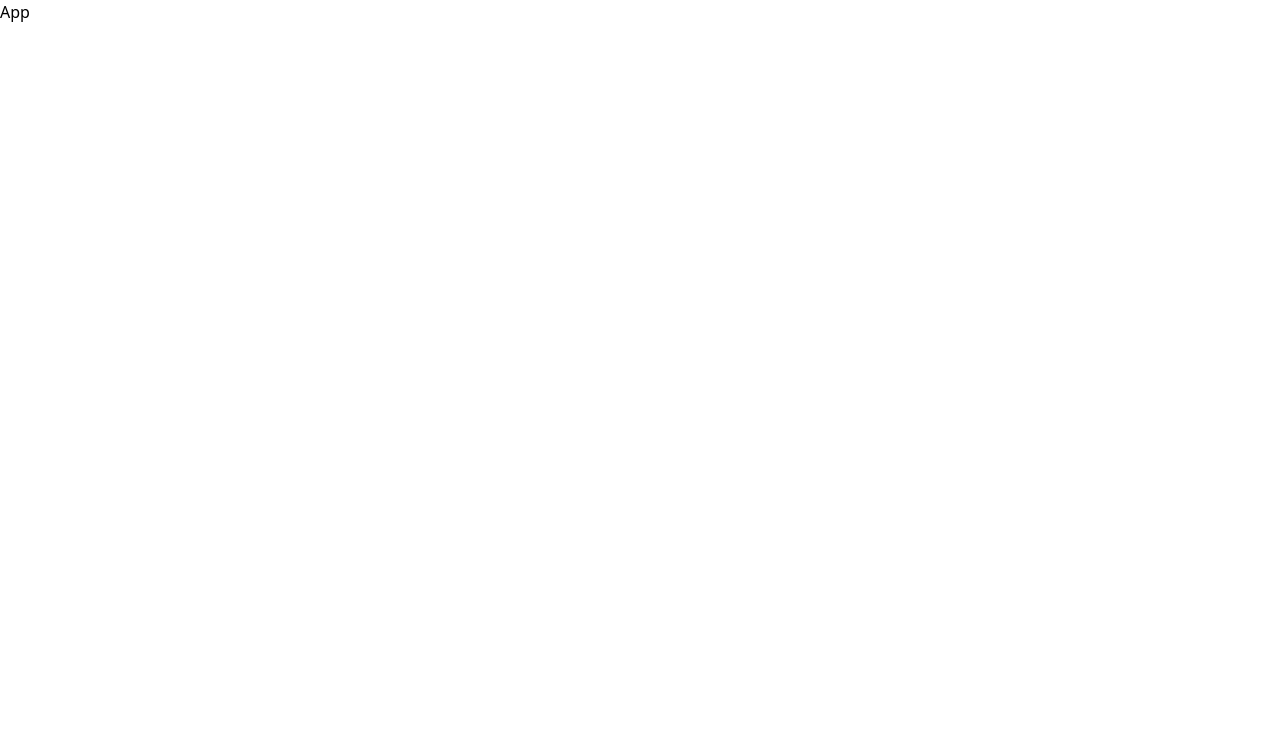
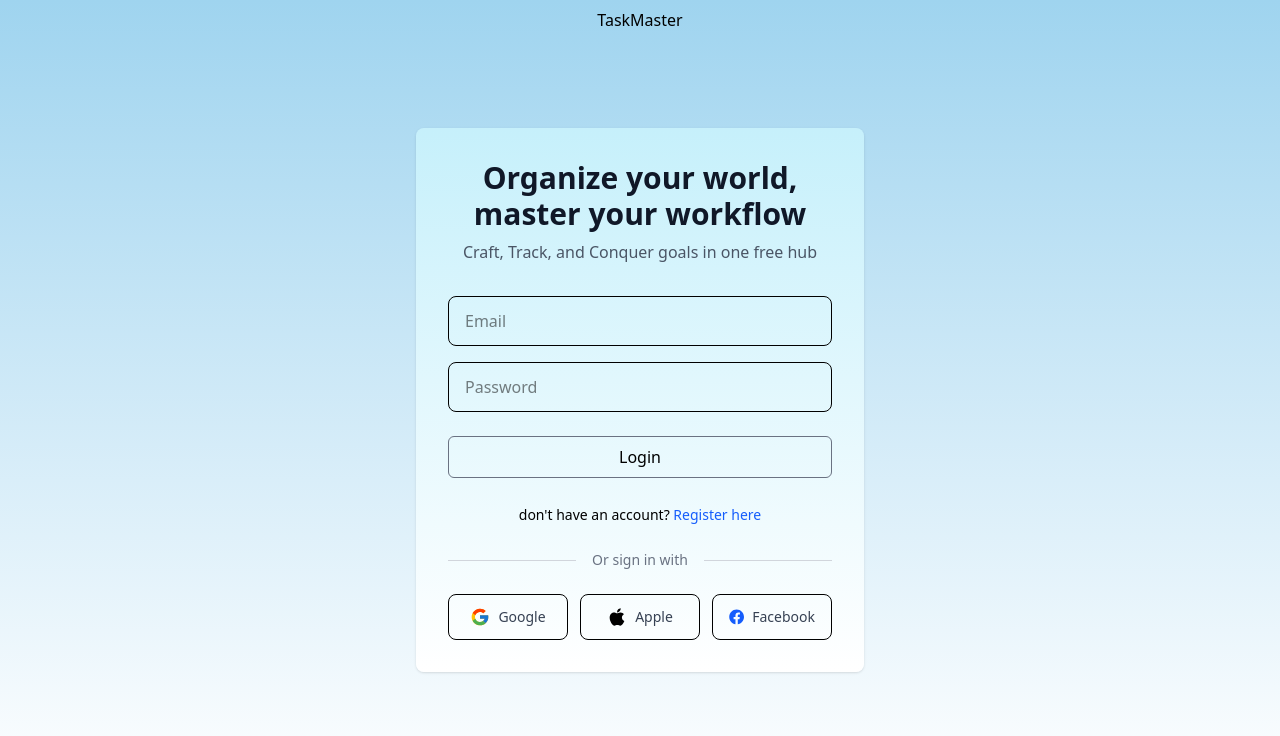
Before and after one commit to vk-cb/tasks-frontend, a React (Vite) app: page / in a window 1280 px wide. Shown: the top 736 px of the page. Built offline with nearby package versions, Linux system fonts and the light colour scheme.

Commit message:
login page

```diff
--- a/src/App.tsx
+++ b/src/App.tsx
@@ -1,8 +1,11 @@
+import Login from "./pages/auth/Login"
 
 
 const App = () => {
   return (
-    <div className='text-midnight'>App</div>
+    <div className='text-midnight'>
+      <Login/>
+    </div>
   )
 }
 
--- a/src/components/button/Button.tsx
+++ b/src/components/button/Button.tsx
@@ -1,26 +1,24 @@
 import React from "react";
 interface ButtonProps {
-    button_text: string;
-    width?: string;
-    height?: string;
+  type?: "button" | "submit" | "reset";
+    text: string;
     padding?: string;
     borderRadius?: string;
     icon_left?: React.ReactNode;
     icon_right?: React.ReactNode;
-    second_className?: string;
+    className?: string;
     onClick?: () => void;
     variant?: "primary" | "secondary" | "danger" | "success" | "warning" | "outline";
 }
 
 const Button = ({
-  button_text,
-  width = "auto",
-  height = "auto",
+  type = "button",
+  text,
   padding = "px-4 py-2",
   borderRadius = "rounded-md",
   icon_left,
   icon_right,
-  second_className = "",
+  className = "",
   onClick,
   variant = "primary",
   ...props
@@ -32,18 +30,18 @@ const Button = ({
     danger: "bg-red-500 text-white hover:bg-red-600",
     success: "bg-green-500 text-white hover:bg-green-600",
     warning: "bg-yellow-500 text-white hover:bg-yellow-600",
-    outline: "border border-gray-500 text-gray-500 hover:bg-gray-100",
+    outline: "border border-gray-500 text-black hover:bg-gray-100",
   };
 
   return (
     <button
-      className={`flex items-center justify-center ${padding} ${borderRadius} ${variants[variant]} ${second_className}`}
-      style={{ width, height }}
+      className={`flex items-center justify-center ${padding} ${borderRadius} ${variants[variant]} ${className}`}
       onClick={onClick}
       {...props}
+      type={type}
     >
       {icon_left && <span className="mr-2">{icon_left}</span>}
-      <span>{button_text}</span>
+      <span>{text}</span>
       {icon_right && <span className="ml-2">{icon_right}</span>}
     </button>
   );
--- /dev/null
+++ b/src/components/ui/socialButton/SocialButton.tsx
@@ -0,0 +1,17 @@
+import { FC, ReactNode } from 'react';
+
+interface SocialButtonProps {
+  icon: ReactNode;
+  provider: string;
+}
+const SocialButton: FC<SocialButtonProps>  = ({ icon, provider }) => (
+    <button
+      className="flex items-center justify-center space-x-2 py-3 px-4 border rounded-lg hover:bg-gray-50 transition-colors"
+      type="button"
+    >
+      {icon}
+      <span className="text-sm font-medium text-gray-700">{provider}</span>
+    </button>
+  );
+
+  export default SocialButton;
--- a/src/pages/auth/Login.tsx
+++ b/src/pages/auth/Login.tsx
@@ -1,9 +1,89 @@
-import React from 'react'
+// import React from 'react'
+
+// const Login = () => {
+//   return (
+//     <div className="flex justify-center items-center  bg-linear-to-b from-[#9fd4ef] to-white min-h-screen">
+
+//       <div className="#c6f0fb">
+
+//       </div>
+//     </div>
+//   )
+// }
+
+// export default Login
+import { useState } from 'react';
+import { FcGoogle } from 'react-icons/fc';
+import { FaApple, FaFacebook } from 'react-icons/fa';
+import SocialButton from '../../components/ui/socialButton/SocialButton';
+import Button from '../../components/button/Button';
 
 const Login = () => {
+  const [email, setEmail] = useState('');
+  const [password, setPassword] = useState('');
+
+  const handleSubmit = (e:any) => {
+    e.preventDefault();
+  };
+
   return (
-    <div>Login</div>
-  )
-}
+    <div className=" bg-linear-to-b from-[#9fd4ef] to-white min-h-screen flex flex-col items-center justify-center sm:p-4 p-1 relative">
+      <p className='absolute top-2'>TaskMaster</p>
+      <div className="max-w-md w-full bg-linear-to-b from-[#c6f0fb] to-white p-8 rounded-lg shadow-sm">
+        <div className="text-center mb-8">
+          <h1 className="text-3xl font-bold text-gray-900 mb-2">
+          Organize your world, master your workflow
+          </h1>
+          <p className="text-gray-600">
+          Craft, Track, and Conquer goals in one free hub
+          </p>
+        </div>
 
-export default Login
+        <form onSubmit={handleSubmit} className="space-y-6 ">
+          <div className="space-y-4">
+            <input
+              type="email"
+              placeholder="Email"
+              value={email}
+              onChange={(e) => setEmail(e.target.value)}
+              className="w-full px-4 py-3 border rounded-lg focus:ring-2 focus:ring-blue-500 focus:border-transparent"
+              required
+            />
+
+            <input
+              type="password"
+              placeholder="Password"
+              value={password}
+              onChange={(e) => setPassword(e.target.value)}
+              className="w-full px-4 py-3 border rounded-lg focus:ring-2 focus:ring-blue-500 focus:border-transparent"
+              required
+            />
+          </div>
+
+          <Button type='submit' text="Login" className='w-full cursor-pointer py-2' variant='outline'/>
+          <div className="text-center">
+            <a href="/forgot-password" className="text-sm ">
+              don't have an account? <span className='text-blue-600 hover:underline'> Register here</span>
+            </a>
+          </div>
+        </form>
+
+        <div className="my-6 flex items-center">
+          <div className="flex-1 border-t border-gray-300"></div>
+          <span className="px-4 text-gray-500 text-sm">Or sign in with</span>
+          <div className="flex-1 border-t border-gray-300"></div>
+        </div>
+
+        <div className="grid grid-cols-3 gap-3">
+          <SocialButton icon={<FcGoogle className="text-xl" />} provider="Google" />
+          <SocialButton icon={<FaApple className="text-xl" />} provider="Apple" />
+          <SocialButton icon={<FaFacebook className="text-xl text-blue-600" />} provider="Facebook" />
+        </div>
+      </div>
+    </div>
+  );
+};
+
+
+
+export default Login;
```
Also changed, not shown: 1 other file (tests, documents, lock files or other folders).
